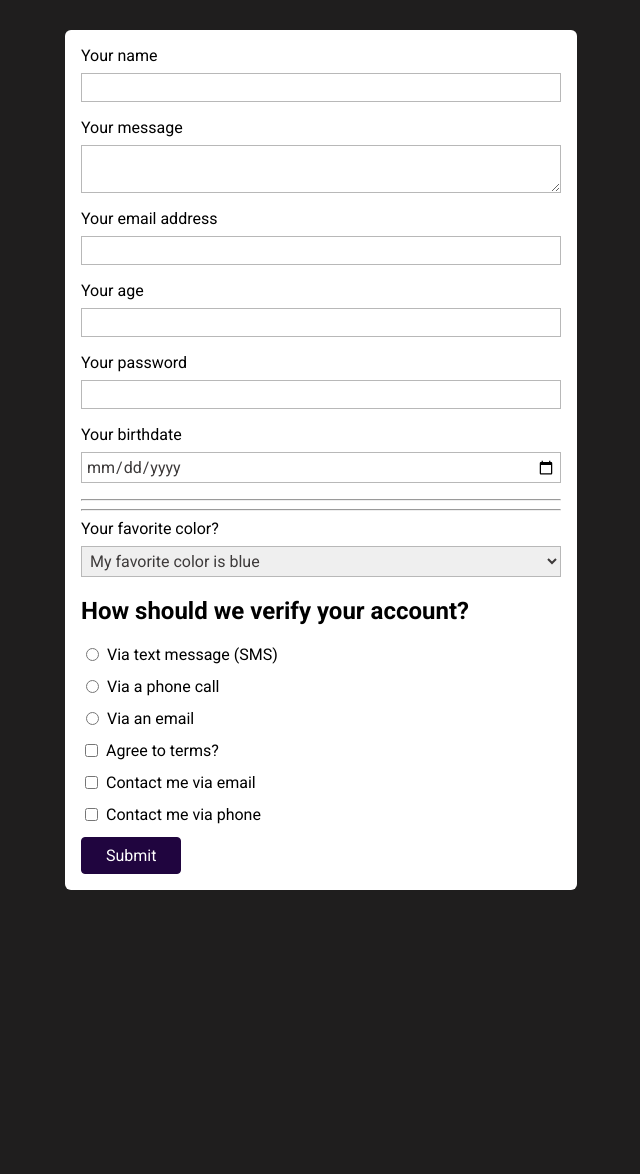
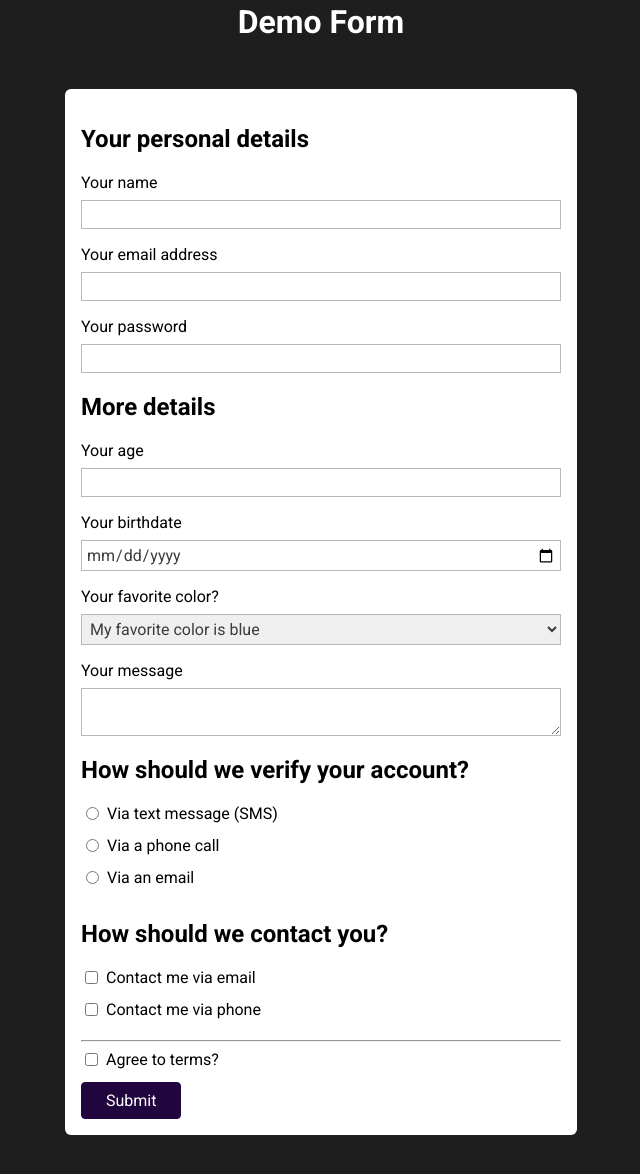
Before and after one commit to airnec/forms-basics, a plain HTML site: page index.html in a window 1280 px wide. Shown: the part 18-1192 px from the top of the page, without its empty margins (319-959 px from the left). Before the commit the page ends 956 px from the top, so only its background shows below. Drawn offline with Linux system fonts and the light colour scheme.

Commit message:
more semantics added to the form structure

```diff
--- a/index.html
+++ b/index.html
@@ -12,54 +12,96 @@
     <link rel="stylesheet" href="styles.css" />
   </head>
   <body>
+    <header>
+      <h1>Demo Form</h1>
+    </header>
+    <main>
       <form action="/" method="GET">
+        <section>
+          <h2>Your personal details</h2>
+          <ul>
+            <li>
               <label for="username">Your name</label>
-      <input type="text" name="user-name" id="username" />
+              <input type="text" name="user-name" id="username" required />
+            </li>
+            <li>
+              <label for="useremail">Your email address</label>
+              <input type="email" name="user-email" id="useremail" required />
+            </li>
+            <li>
+              <label for="userpassword">Your password</label>
+              <input type="password" name="user-password" id="userpassword" required minlength="7" />
+            </li>
+          </ul>
+        </section>
 
-      <label for="usermessage">Your message</label>
-      <textarea id="usermessage" name="user-message"></textarea>
-
-      <label for="useremail">Your email address</label>
-      <input type="email" name="user-email" id="useremail" />
+        <section>
+          <h2>More details</h2>
+          <ul>
+            <li>
               <label for="userage">Your age</label>
-      <input type="number" step="1" name="user-age" id="userage" />
-      <label for="userpassword">Your password</label>
-      <input type="password" name="user-password" id="userpassword" />
+              <input type="number" step="1" name="user-age" id="userage" required min="18" max="100" />
+            </li>
+            <li>
               <label for="birthdate">Your birthdate</label>
-      <input type="date" id="birthdate" name="user-birthdate" />
-      <hr />
-      <hr />
+              <input type="date" id="birthdate" name="user-birthdate" required min="1921-01-01" max="2003-01-01" />
+            </li>
+            <li>
               <label for="favorite-color">Your favorite color?</label>
               <select id="favorite-color" name="favorite-color">
                 <option value="blue">My favorite color is blue</option>
                 <option value="black">Black</option>
                 <option value="red">Red</option>
               </select>
+            </li>
+          </ul>
+        </section>
+
+        <section>
+          <label for="usermessage">Your message</label>
+          <textarea id="usermessage" name="user-message"></textarea>
+        </section>
+
+        <section>
           <h2>How should we verify your account?</h2>
-      <div class="form-control-inline">
+          <ul>
+            <li class="form-control-inline">
               <input
                 type="radio"
                 name="verify"
                 id="verify-text-message"
                 value="text-message"
+                required
               />
               <label for="verify-text-message">Via text message (SMS)</label>
-      </div>
-      <div class="form-control-inline">
-        <input type="radio" name="verify" id="verify-phone" value="phone" />
+            </li>
+            <li class="form-control-inline">
+              <input
+                type="radio"
+                name="verify"
+                id="verify-phone"
+                value="phone"
+                required
+              />
               <label for="verify-phone">Via a phone call</label>
-      </div>
-      <div class="form-control-inline">
-        <input type="radio" name="verify" id="verify-email" value="email" />
+            </li>
+            <li class="form-control-inline">
+              <input
+                type="radio"
+                name="verify"
+                id="verify-email"
+                value="email"
+                required
+              />
               <label for="verify-email">Via an email</label>
-      </div>
+            </li>
+          </ul>
+        </section>
 
-      <div class="form-control-inline">
-        <input type="checkbox" id="agree-terms" name="terms" />
-        <label for="agree-terms">Agree to terms?</label>
-      </div>
-
-      <div class="form-control-inline">
+        <section>
+          <h2>How should we contact you?</h2>
+          <ul>
+            <li class="form-control-inline">
               <input
                 type="checkbox"
                 id="contact-email"
@@ -67,8 +109,8 @@
                 value="email"
               />
               <label for="contact-email">Contact me via email</label>
-      </div>
-      <div class="form-control-inline">
+            </li>
+            <li class="form-control-inline">
               <input
                 type="checkbox"
                 id="contact-phone"
@@ -76,9 +118,23 @@
                 value="phone"
               />
               <label for="contact-phone">Contact me via phone</label>
+            </li>
+          </ul>
+        </section>
+
+        <hr />
+
+        <section>
+          <div class="form-control-inline">
+            <input type="checkbox" id="agree-terms" name="terms" />
+            <label for="agree-terms">Agree to terms?</label>
           </div>
+        </section>
 
-      <button>Submit</button>
+        <section>
+          <button type="submit">Submit</button>
+        </section>
       </form>
+    </main>
   </body>
 </html>
--- a/styles.css
+++ b/styles.css
@@ -1,6 +1,17 @@
 body {
     background-color: rgb(31, 30, 30);
     font-family: 'Roboto', sans-serif;
+  }
+
+  h1 {
+    text-align: center;
+    color: white;
+  }
+
+  ul {
+    list-style: none;
+    margin: 0;
+    padding: 0;
   }
 
   form {
```
Lines whose indentation alone changed are shown as unchanged.
